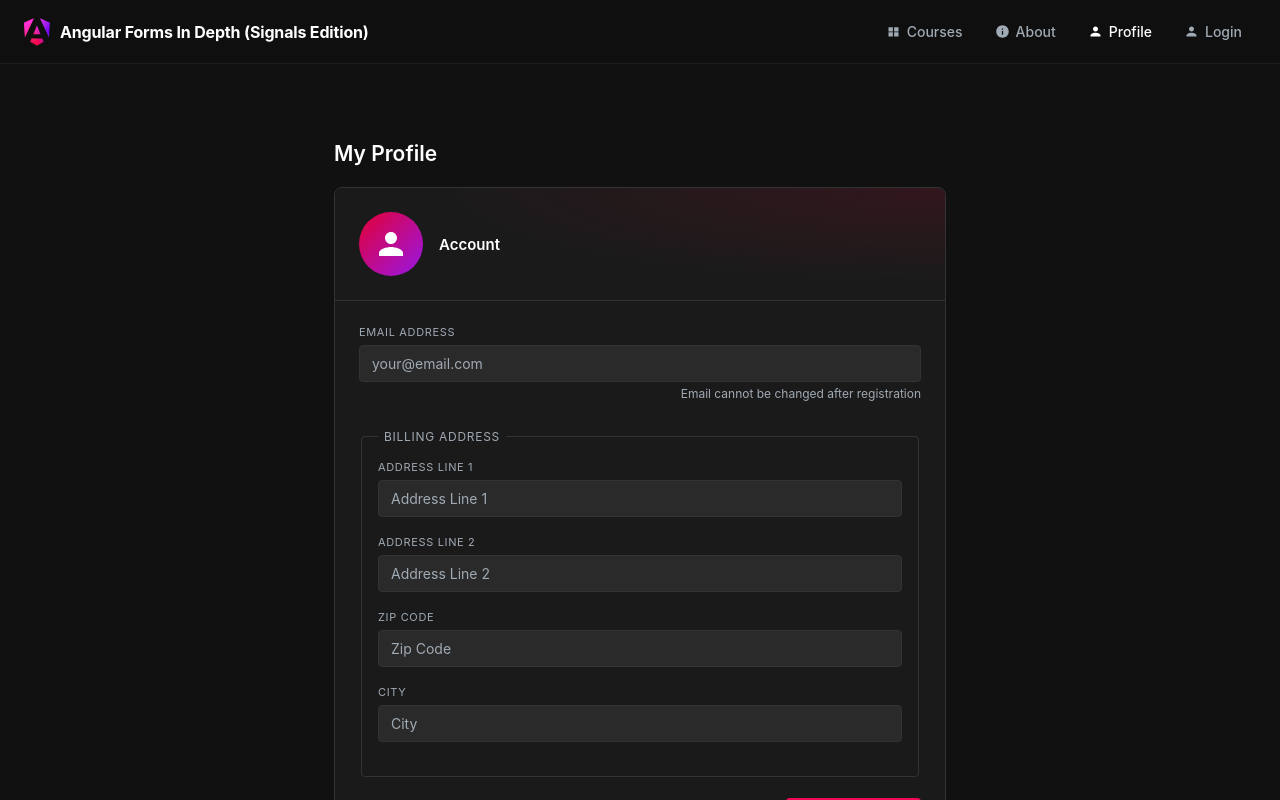
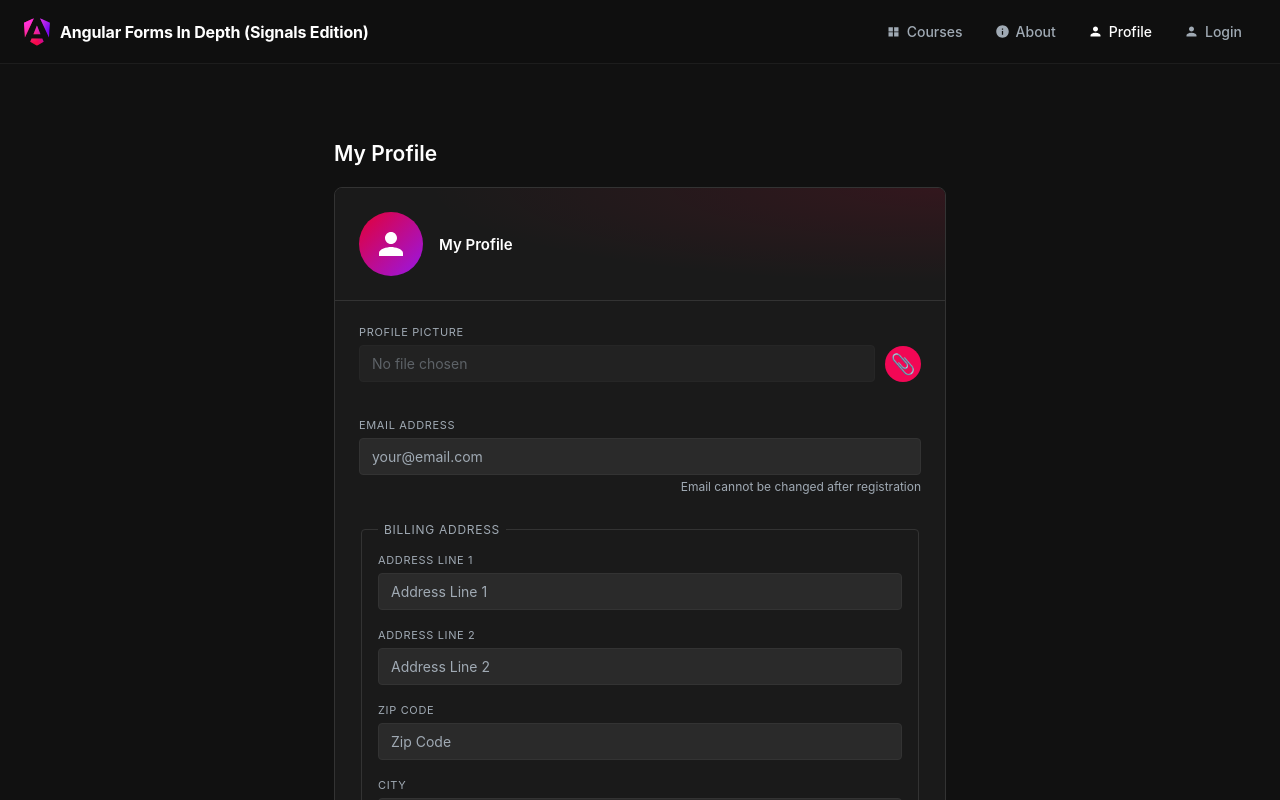
Before and after one commit to angular-university/angular-forms-course, an Angular app: page /profile in a window 1280 px wide. Shown: the top 800 px of the page. Built offline with nearby package versions, Linux system fonts and the light colour scheme.

Commit message:
prepare Angular Forms In Depth (Signals Edition)

```diff
--- a/src/app/profile/profile.component.html
+++ b/src/app/profile/profile.component.html
@@ -5,17 +5,26 @@
 
     <div class="profile-avatar-bar">
       <div class="profile-avatar">
-        <svg width="36" height="36" viewBox="0 0 24 24" fill="currentColor">
-          <path d="M12 12c2.21 0 4-1.79 4-4s-1.79-4-4-4-4 1.79-4 4 1.79 4 4 4zm0 2c-2.67 0-8 1.34-8 4v2h16v-2c0-2.66-5.33-4-8-4z"/>
-        </svg>
+        @if (profileModel().avatarUrl) {
+          <img [src]="profileModel().avatarUrl" alt="Profile picture" width="36" height="36" style="border-radius:50%;object-fit:cover">
+        } @else {
+          <svg width="36" height="36" viewBox="0 0 24 24" fill="currentColor">
+            <path d="M12 12c2.21 0 4-1.79 4-4s-1.79-4-4-4-4 1.79-4 4 1.79 4 4 4zm0 2c-2.67 0-8 1.34-8 4v2h16v-2c0-2.66-5.33-4-8-4z"/>
+          </svg>
+        }
       </div>
       <div>
-        <div class="profile-avatar-label">Account</div>
+        <div class="profile-avatar-label">My Profile</div>
       </div>
     </div>
 
     <div class="profile-form">
       <form [formRoot]="profileForm">
+
+        <div class="field">
+          <label>Profile picture</label>
+          <file-upload [formField]="profileForm.avatarUrl" requiredFileType="image/*" />
+        </div>
 
         <div class="field">
           <label for="email">Email address</label>
--- a/src/app/profile/profile.component.ts
+++ b/src/app/profile/profile.component.ts
@@ -1,6 +1,7 @@
 import { Component, signal } from '@angular/core';
 import { email, form, FormField, FormRoot, readonly, required } from '@angular/forms/signals';
 import { AddressFormComponent } from '../address-form/address-form.component';
+import { FileUploadComponent } from '../file-upload/file-upload.component';
 import { HasUnsavedChanges } from '../guards/unsaved-changes.guard';
 import { PROFILE_DEFAULT, ProfileData } from './profile.model';
 
@@ -8,7 +9,7 @@ import { PROFILE_DEFAULT, ProfileData } from './profile.model';
   selector: 'profile',
   templateUrl: './profile.component.html',
   styleUrls: ['./profile.component.scss'],
-  imports: [FormField, FormRoot, AddressFormComponent]
+  imports: [FormField, FormRoot, AddressFormComponent, FileUploadComponent]
 })
 export class ProfileComponent implements HasUnsavedChanges {
 
--- a/src/app/profile/profile.model.ts
+++ b/src/app/profile/profile.model.ts
@@ -2,10 +2,12 @@ import { AddressData, ADDRESS_DEFAULT } from '../address-form/address.model';
 
 export type ProfileData = {
   email: string;
+  avatarUrl: string | null;
   address: AddressData;
 };
 
 export const PROFILE_DEFAULT: ProfileData = {
   email: '',
+  avatarUrl: null,
   address: { ...ADDRESS_DEFAULT }
 };
```
